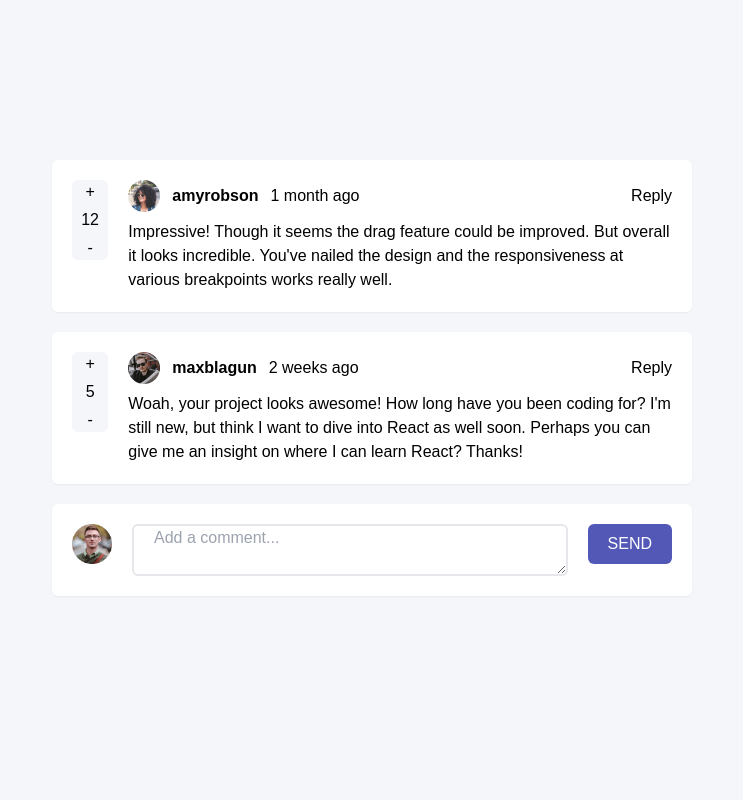
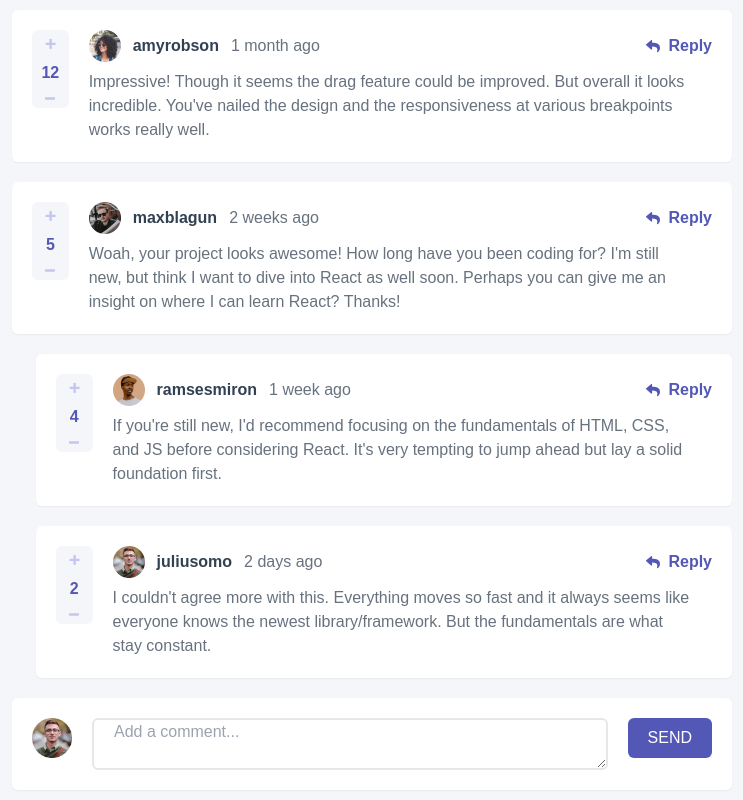
Before and after one commit to apekul/interactive-comments-section, a React (Create React App) app: page / in a window 1280 px wide. Shown: the whole page, without its empty margins (268-1011 px from the left). Built offline with nearby package versions, Linux system fonts and the light colour scheme.

Commit message:
add replies comments reusing SingleComment component

```diff
--- a/src/App.js
+++ b/src/App.js
@@ -13,10 +13,24 @@ function App() {
   return (
     <main className="bg-[#F5F6FA] min-h-screen flex items-center justify-center">
       {/* comments list */}
-      <section className="w-[40rem] h-[30rem]">
+      <section className="w-[45rem] h-auto">
         <ul>
           {comments.map((comment, index) => (
-            <SingleComment key={index} comment={comment} />
+            <li className="flex flex-col">
+              {/* Single Comment */}
+              <SingleComment key={index} comment={comment} />
+              {/* Replies Section */}
+              {!!comment.replies.length && (
+                <div className="flex items-start">
+                  <div className="w-2 bg-red-200"></div>
+                  <div className="flex-1 pl-4">
+                    {comment.replies.map((reply, replyIndex) => (
+                      <SingleComment key={replyIndex} comment={reply} />
+                    ))}
+                  </div>
+                </div>
+              )}
+            </li>
           ))}
         </ul>
         {/* Input comment */}
--- a/src/Components/SingleComment/SingleComment.js
+++ b/src/Components/SingleComment/SingleComment.js
@@ -3,10 +3,14 @@ import React from "react";
 const SingleComment = ({ comment }) => {
   return (
     <article className="flex gap-5 bg-white p-5 mb-5 rounded-md shadow-sm">
-      <div className="bg-[#F5F6FA] self-start rounded-md w-10 items-center flex flex-col gap-1">
-        <button>+</button>
-        <p>{comment.score}</p>
-        <button>-</button>
+      <div className="bg-[#F5F6FA] w-10 self-start rounded-md items-center flex flex-col gap-1">
+        <button className="cursor-pointer p-2">
+          <img src="./images/icon-plus.svg" alt="icon_plus" />
+        </button>
+        <strong style={{ color: "hsl(238, 40%, 52%)" }}>{comment.score}</strong>
+        <button className="cursor-pointer p-2">
+          <img src="./images/icon-minus.svg" alt="icon_minus" />
+        </button>
       </div>
       <div className="w-full flex flex-col gap-2">
         <header className="flex gap-5 justify-between w-full">
@@ -16,14 +20,19 @@ const SingleComment = ({ comment }) => {
               alt={`${comment.user.username}_image`}
               className="w-8"
             />
-            <strong>{comment.user.username}</strong>
-            <p>{comment.createdAt}</p>
+            <strong style={{ color: "hsl(212, 24%, 26%)" }}>
+              {comment.user.username}
+            </strong>
+            <p style={{ color: "hsl(211, 10%, 45%)" }}>{comment.createdAt}</p>
           </div>
-          <button>
-            <span>Reply</span>
+          <button className="flex gap-2 items-center text-[#5358B6]">
+            <img src="./images/icon-reply.svg" alt="icon_reply" />
+            <strong>Reply</strong>
           </button>
         </header>
-        <p>{comment.content}</p>
+        <p className="pr-5" style={{ color: "hsl(211, 10%, 45%)" }}>
+          {comment.content}
+        </p>
       </div>
     </article>
   );
```
